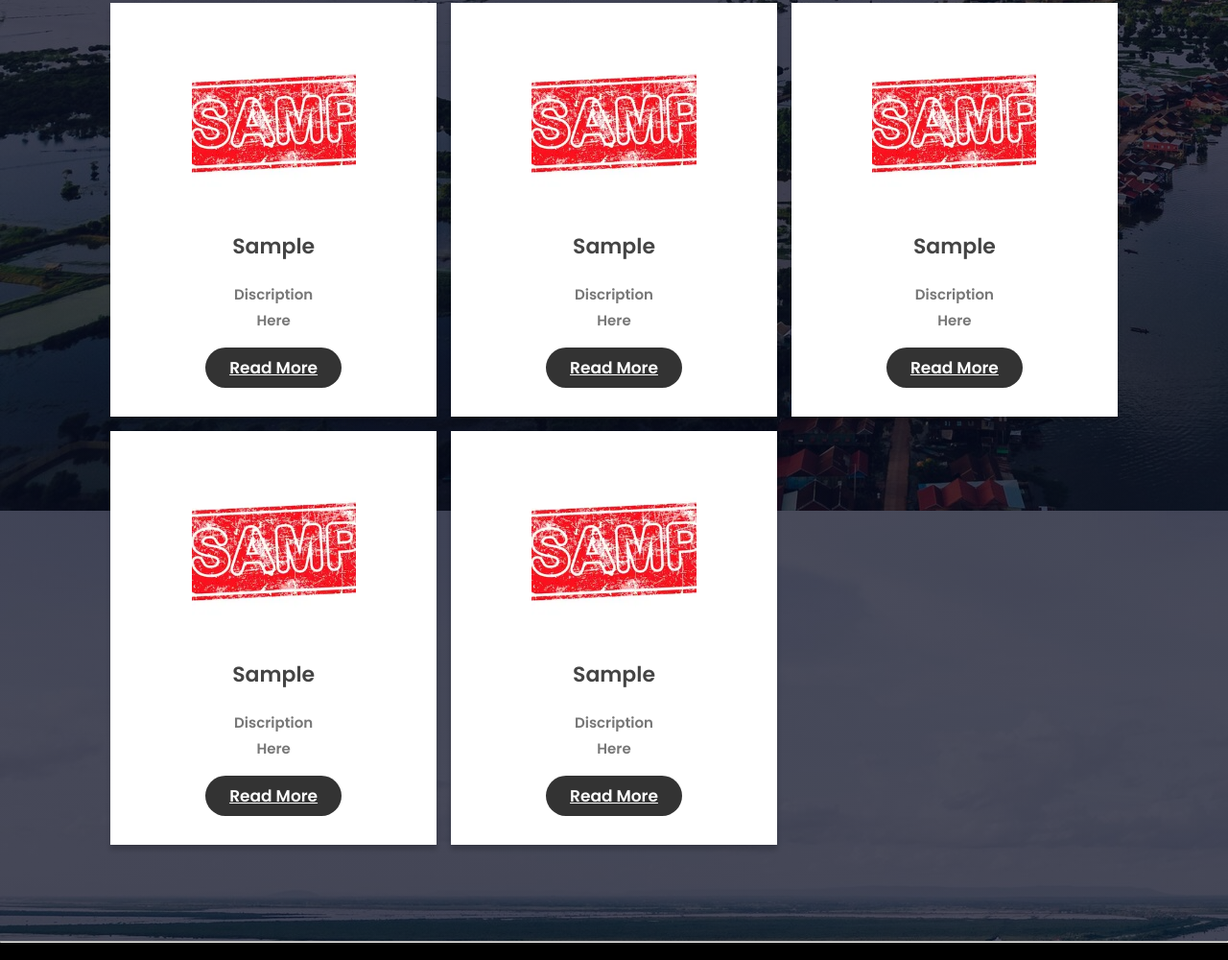
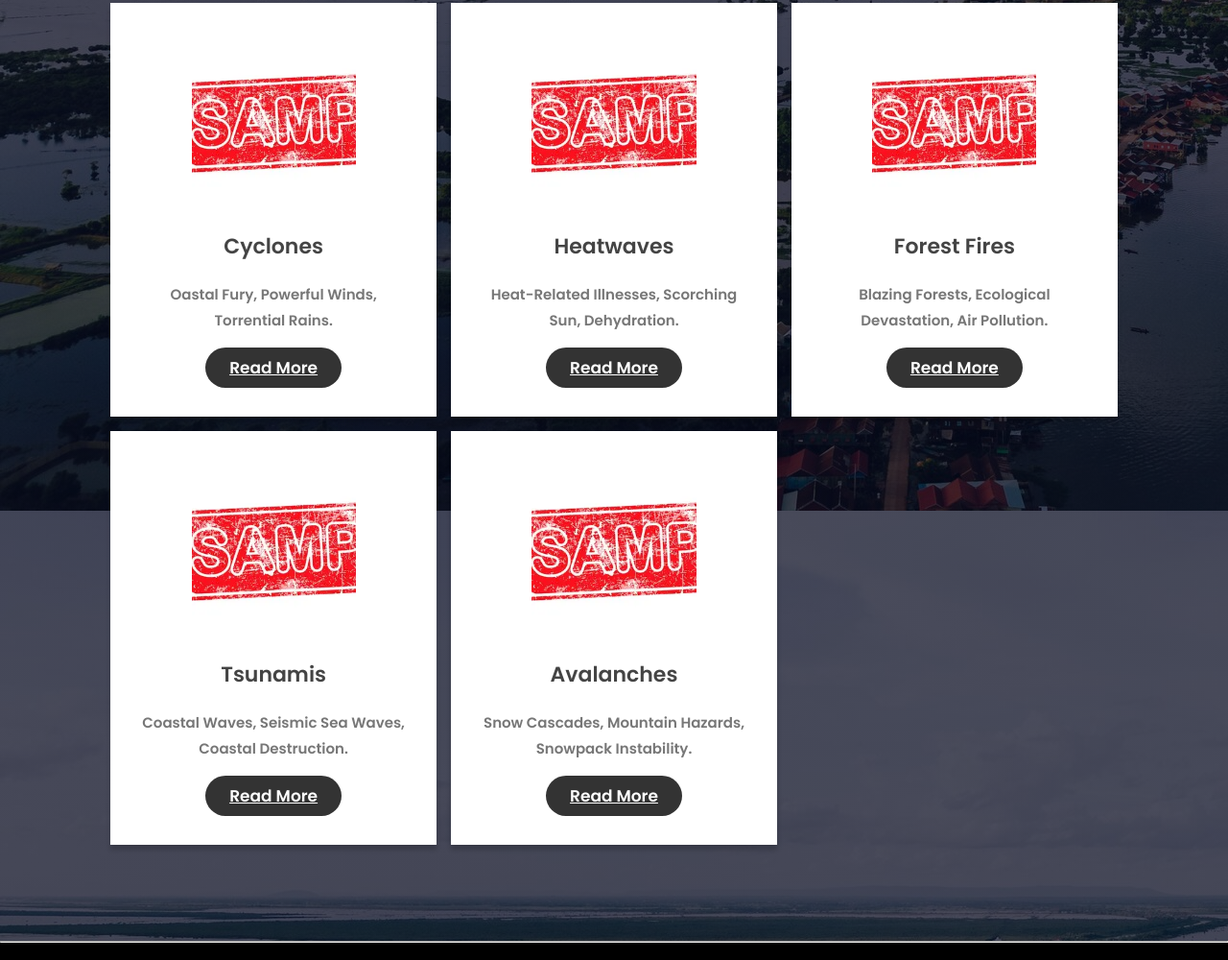
Before and after one commit to ShreyDeo/Sahyog_Seva, a plain HTML site: page emergencyinfo.html in a window 1280 px wide. Shown: the part 548-1548 px from the top of the page at 96% size. Drawn offline with Linux system fonts and the light colour scheme.

Commit message:
emergency info page title change

```diff
--- a/emergencyinfo.html
+++ b/emergencyinfo.html
@@ -35,32 +35,32 @@
                 </div>
                 <div class="boxei">
                     <img src="images/sample.webp" alt="">
-                    <h3>Sample</h3>
-                    <p>Discription<br>here</p>
+                    <h3>Cyclones</h3>
+                    <p>oastal fury, powerful winds, torrential rains.</p>
                     <a href="#" class="btnei">read more</a>
                 </div>
                 <div class="boxei">
                     <img src="images/sample.webp" alt="">
-                    <h3>Sample</h3>
-                    <p>Discription<br>here</p>
+                    <h3>Heatwaves</h3>
+                    <p> heat-related illnesses, scorching sun, dehydration.</p>
                     <a href="#" class="btnei">read more</a>
                 </div>
                 <div class="boxei">
                     <img src="images/sample.webp" alt="">
-                    <h3>Sample</h3>
-                    <p>Discription<br>here</p>
+                    <h3>Forest Fires</h3>
+                    <p>blazing forests, ecological devastation, air pollution.</p>
                     <a href="#" class="btnei">read more</a>
                 </div>
                 <div class="boxei">
                     <img src="images/sample.webp" alt="">
-                    <h3>Sample</h3>
-                    <p>Discription<br>here</p>
+                    <h3>Tsunamis</h3>
+                    <p>Coastal waves, seismic sea waves, coastal destruction.</p>
                     <a href="#" class="btnei">read more</a>
                 </div>
                 <div class="boxei">
                     <img src="images/sample.webp" alt="">
-                    <h3>Sample</h3>
-                    <p>Discription<br>here</p>
+                    <h3>Avalanches</h3>
+                    <p>Snow cascades, mountain hazards, snowpack instability.</p>
                     <a href="#" class="btnei">read more</a>
                 </div>
             </div>
```
